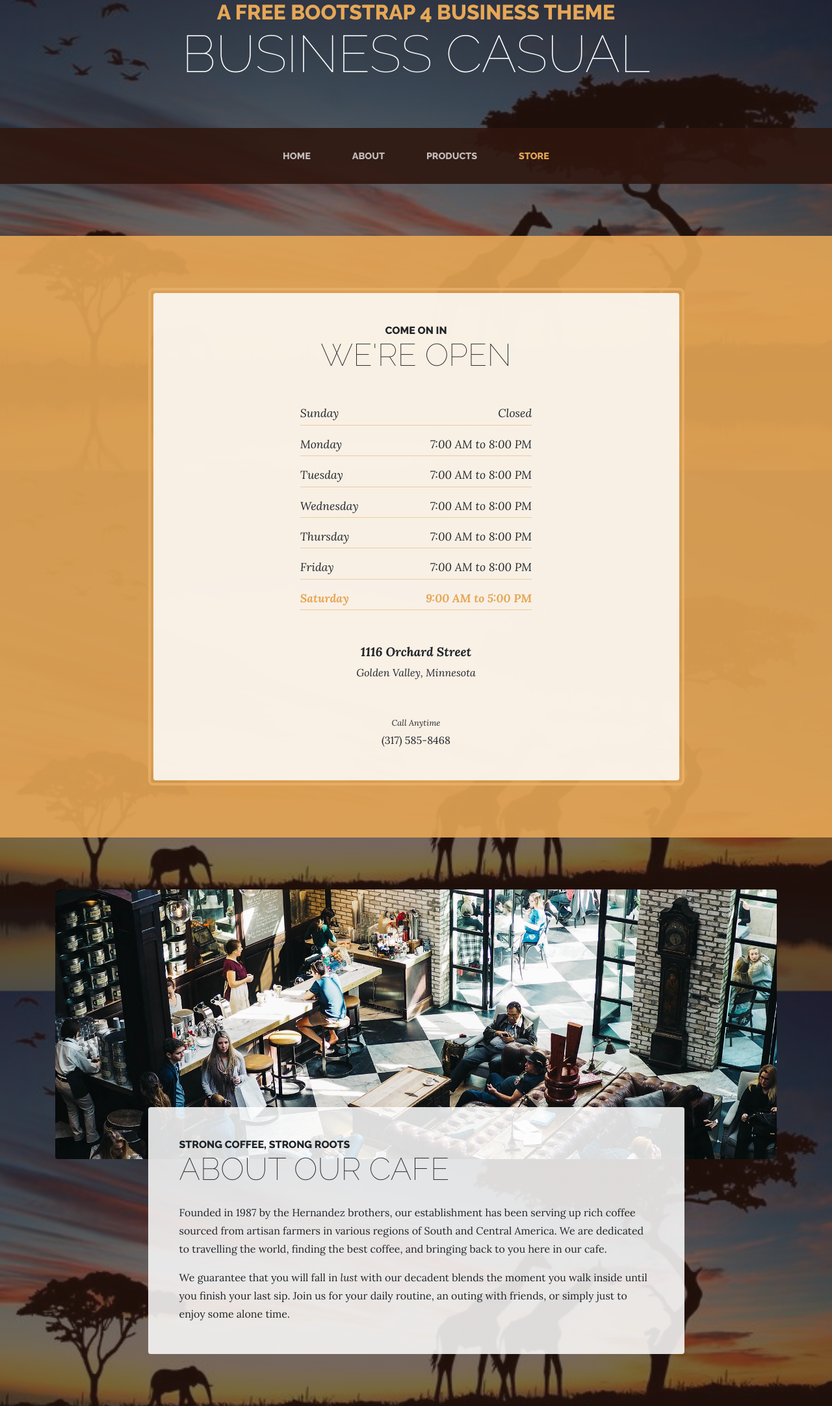
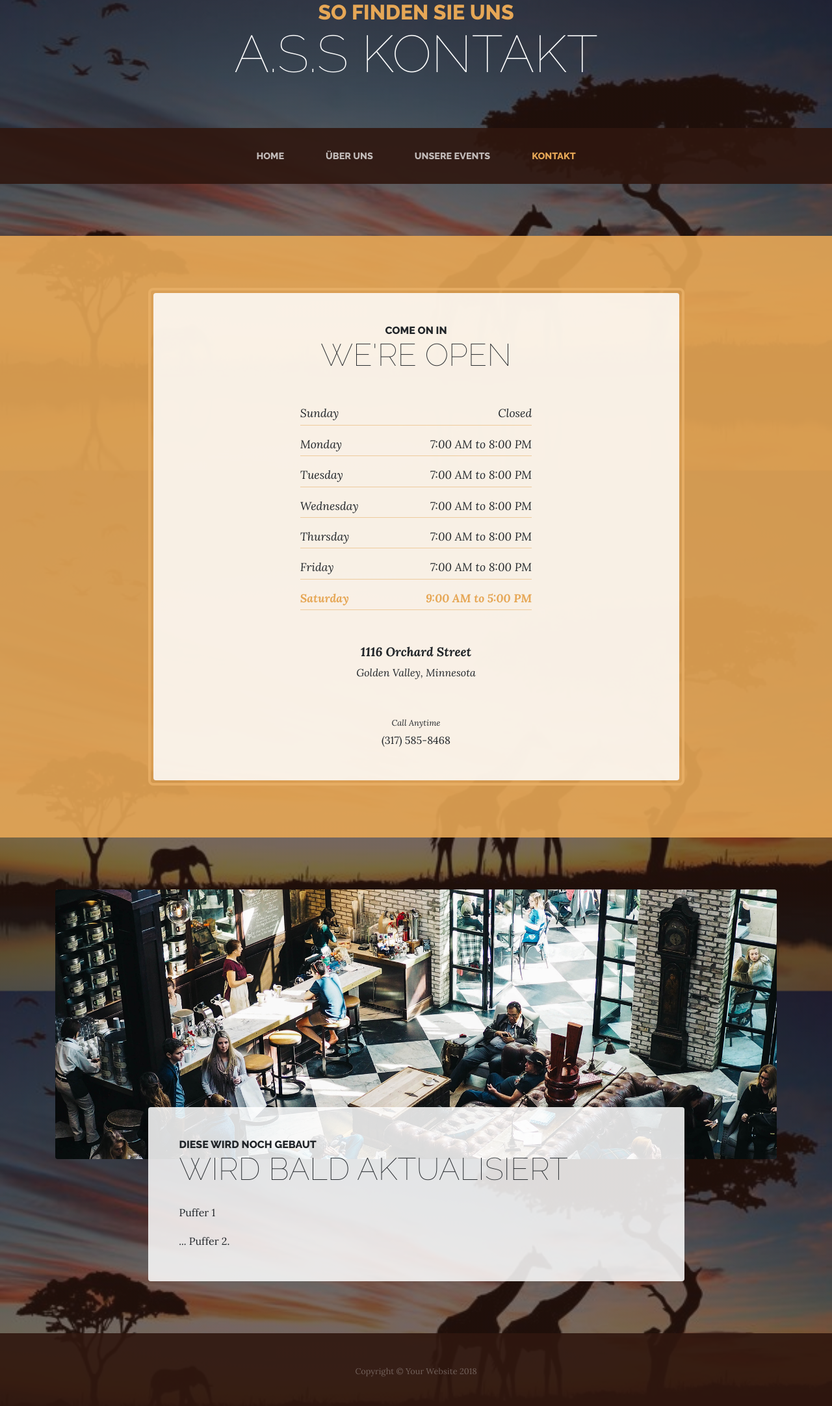
Before and after one commit to Pascalahia/A.S.S-Website, a plain HTML site: page store.html in a window 1280 px wide. Shown: the part 77-2241 px from the top of the page at 65% size. Drawn offline with Linux system fonts and the light colour scheme.

Commit message:
neu anpassund

```diff
--- a/store.html
+++ b/store.html
@@ -8,7 +8,7 @@
     <meta name="description" content="">
     <meta name="author" content="">
 
-    <title>Business Casual - Start Bootstrap Theme</title>
+    <title>Finde uns - A.S.S Kontakt</title>
 
     <!-- Bootstrap core CSS -->
     <link href="vendor/bootstrap/css/bootstrap.min.css" rel="stylesheet">
@@ -25,14 +25,14 @@
   <body>
 
     <h1 class="site-heading text-center text-white d-none d-lg-block">
-      <span class="site-heading-upper text-primary mb-3">A Free Bootstrap 4 Business Theme</span>
-      <span class="site-heading-lower">Business Casual</span>
+      <span class="site-heading-upper text-primary mb-3">So finden sie uns</span>
+      <span class="site-heading-lower">A.S.S Kontakt</span>
     </h1>
 
     <!-- Navigation -->
     <nav class="navbar navbar-expand-lg navbar-dark py-lg-4" id="mainNav">
       <div class="container">
-        <a class="navbar-brand text-uppercase text-expanded font-weight-bold d-lg-none" href="#">Start Bootstrap</a>
+        <a class="navbar-brand text-uppercase text-expanded font-weight-bold d-lg-none" href="#">A.S.S. Kontakt</a>
         <button class="navbar-toggler" type="button" data-toggle="collapse" data-target="#navbarResponsive" aria-controls="navbarResponsive" aria-expanded="false" aria-label="Toggle navigation">
           <span class="navbar-toggler-icon"></span>
         </button>
@@ -44,13 +44,13 @@
               </a>
             </li>
             <li class="nav-item px-lg-4">
-              <a class="nav-link text-uppercase text-expanded" href="about.html">About</a>
+              <a class="nav-link text-uppercase text-expanded" href="about.html">Über uns</a>
             </li>
             <li class="nav-item px-lg-4">
-              <a class="nav-link text-uppercase text-expanded" href="products.html">Products</a>
+              <a class="nav-link text-uppercase text-expanded" href="products.html">Unsere Events</a>
             </li>
             <li class="nav-item active px-lg-4">
-              <a class="nav-link text-uppercase text-expanded" href="store.html">Store</a>
+              <a class="nav-link text-uppercase text-expanded" href="store.html">Kontakt</a>
             </li>
           </ul>
         </div>
@@ -124,13 +124,13 @@
             <div class="col-xl-9 col-lg-10 mx-auto">
               <div class="bg-faded rounded p-5">
                 <h2 class="section-heading mb-4">
-                  <span class="section-heading-upper">Strong Coffee, Strong Roots</span>
-                  <span class="section-heading-lower">About Our Cafe</span>
+                  <span class="section-heading-upper">Diese wird noch gebaut</span>
+                  <span class="section-heading-lower">Wird bald aktualisiert</span>
                 </h2>
-                <p>Founded in 1987 by the Hernandez brothers, our establishment has been serving up rich coffee sourced from artisan farmers in various regions of South and Central America. We are dedicated to travelling the world, finding the best coffee, and bringing back to you here in our cafe.</p>
-                <p class="mb-0">We guarantee that you will fall in
-                  <em>lust</em>
-                  with our decadent blends the moment you walk inside until you finish your last sip. Join us for your daily routine, an outing with friends, or simply just to enjoy some alone time.</p>
+                <p>Puffer 1</p>
+                <p class="mb-0">
+                  <em>...</em>
+                  Puffer 2.</p>
               </div>
             </div>
           </div>
```
Also changed, not shown: Events.html (+7 -7 lines), about.html (+8 -8 lines), index.html (+5 -5 lines), img/neu_logo.png (added).
